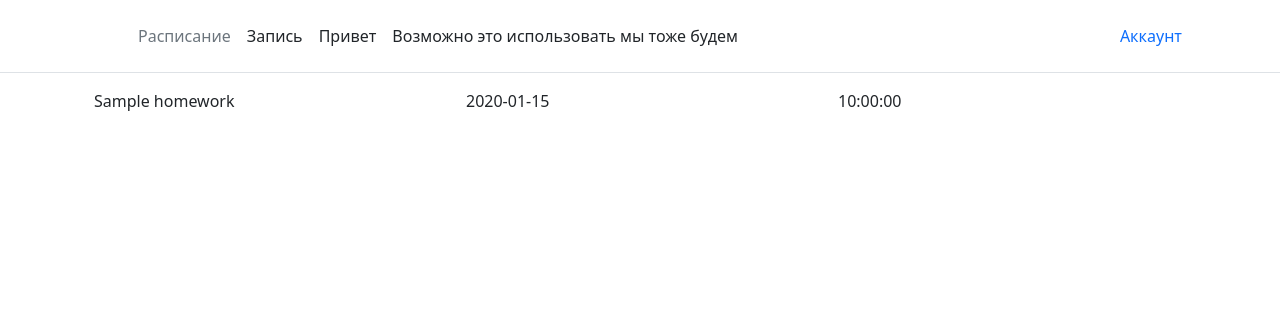
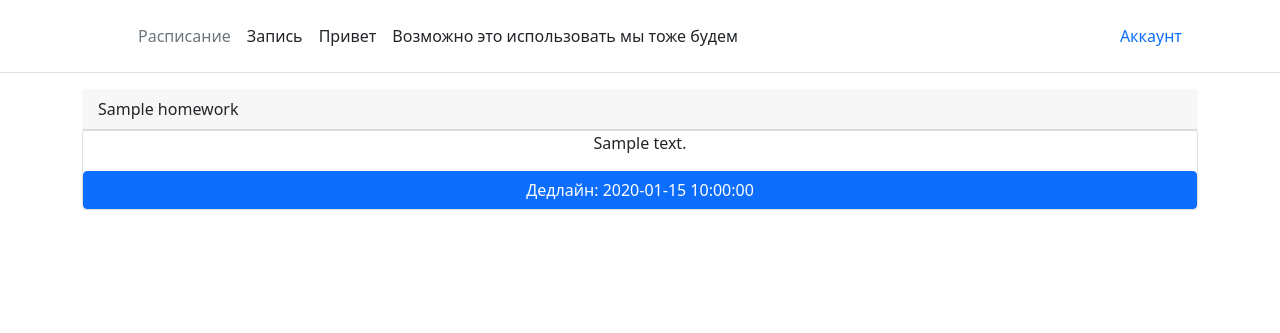
Before and after one commit to SH1SH4/Timetable2.0, a Flask app: page /school_schedule/1 in a window 1280 px wide. Shown: the top 333 px of the page. Run offline with Flask 2, Linux system fonts and the light colour scheme; a user stored in the database is signed in; tables that the repository leaves empty hold one stand-in row (values such as "Sample post"); some libraries are stand-ins or nearby versions.

Commit message:
Расписание ковыряем

```diff
--- a/main.py
+++ b/main.py
@@ -59,7 +59,11 @@ def school_schedule(page):
     form = ScheduleForm()
     if current_user.is_authentificated:
         if request.method == "GET":
-            return render_template("school_schedule.html", title="Расписание", user=current_user, page=page)
+            return render_template(
+                "school_schedule.html",
+                title="Расписание",
+                user=current_user,
+                page=page)
     else:
         return redirect("/registration")
 
--- a/templates/main.html
+++ b/templates/main.html
@@ -7,7 +7,7 @@
     <meta name="viewport" content="width=device-width, initial-scale=1">
 
     <!-- Bootstrap CSS -->
-<!--    <link rel="stylesheet" href="https://maxcdn.bootstrapcdn.com/bootstrap/4.0.0/css/bootstrap.min.css" integrity="sha384-Gn5384xqQ1aoWXA+058RXPxPg6fy4IWvTNh0E263XmFcJlSAwiGgFAW/dAiS6JXm" crossorigin="anonymous">-->
+    <link rel="stylesheet" href="https://maxcdn.bootstrapcdn.com/bootstrap/4.0.0/css/bootstrap.min.css" integrity="sha384-Gn5384xqQ1aoWXA+058RXPxPg6fy4IWvTNh0E263XmFcJlSAwiGgFAW/dAiS6JXm" crossorigin="anonymous">
     <link href="https://cdn.jsdelivr.net/npm/bootstrap@5.0.0-beta3/dist/css/bootstrap.min.css" rel="stylesheet" integrity="sha384-eOJMYsd53ii+scO/bJGFsiCZc+5NDVN2yr8+0RDqr0Ql0h+rP48ckxlpbzKgwra6" crossorigin="anonymous">
     <link rel="stylesheet" type="text/css" href="{{ url_for('static', filename='css/style.css' )}}">
     <title>{{ title }}</title>
--- a/templates/school_schedule.html
+++ b/templates/school_schedule.html
@@ -1,18 +1,13 @@
 {% extends "main.html" %}
 {% block content %}
-<div class="container">
-    {% for i in user.table %}
-        <div class="row">
-            <div class="col-sm">
-                {{ i.title }}
-            </div>
-            <div class="col-sm">
-                {{ i.day }}
-            </div>
-            <div class="col-sm">
-                {{ i.time }}
-            </div>
+
+    {% for table in user.table %}
+        <div class="card-header">
+            {{ table.title }}
+        </div>
+        <div class="card">
+            <p class="card-text">{{ table.homework_text }}</p>
+            <a href="#" class="btn btn-primary">Дедлайн: {{ table.day }} {{ table.time }}</a>
         </div>
     {% endfor %}
-</div>
 {% endblock %}
```
